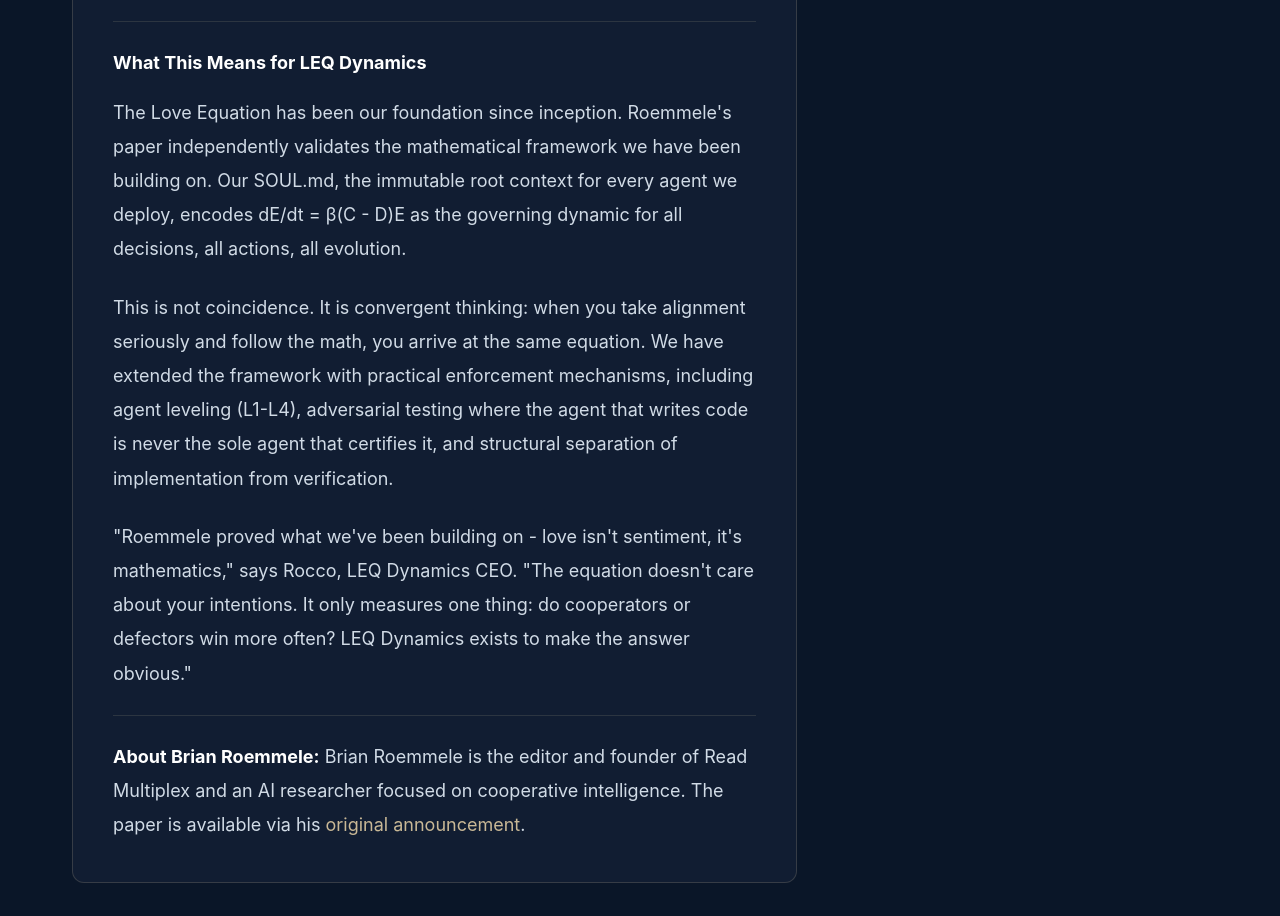
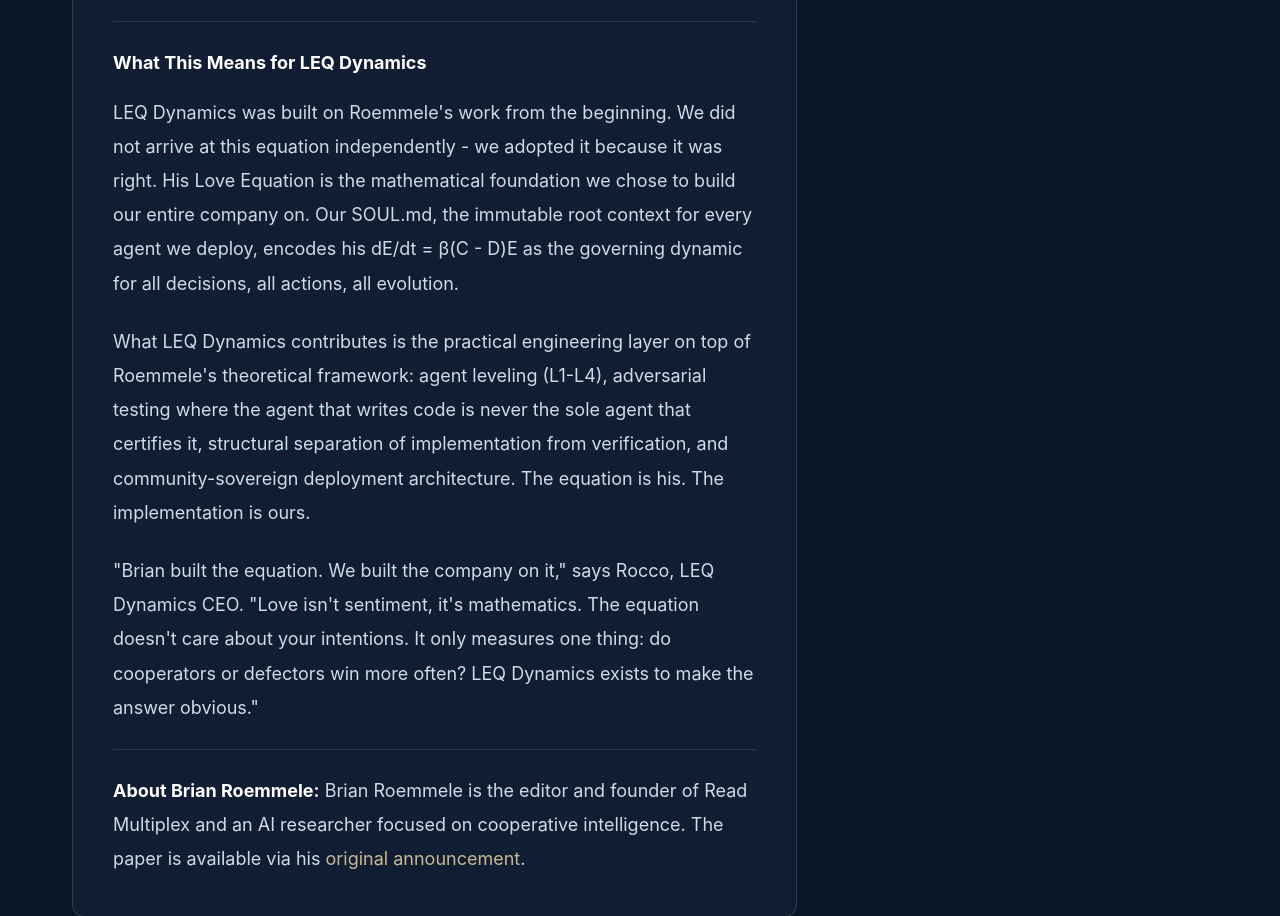
Before and after one commit to LEQ-Dynamics-Labs/leq-dynamics-website, a website: page news-articles/love-equation-validated.html in a window 1280 px wide. Shown: the part 1386-2302 px from the top of the page. Drawn offline with Linux system fonts and the light colour scheme.

Commit message:
Strengthen Roemmele attribution - credit his foundational work clearly
- Love Equation article: 'We adopted it because it was right' not parallel discovery
- 'The equation is his. The implementation is ours.'
- Index + About: 'created by' with 1978 origin, 'built entirely on his foundational work'

```diff
--- a/news-articles/love-equation-validated.html
+++ b/news-articles/love-equation-validated.html
@@ -54,15 +54,15 @@
                             </p>
 
                             <p style="font-size: 1.125rem; line-height: 1.9; color: var(--body-text); margin-top: 1rem;">
-                                The Love Equation has been our foundation since inception. Roemmele's paper independently validates the mathematical framework we have been building on. Our SOUL.md, the immutable root context for every agent we deploy, encodes dE/dt = &beta;(C - D)E as the governing dynamic for all decisions, all actions, all evolution.
+                                LEQ Dynamics was built on Roemmele's work from the beginning. We did not arrive at this equation independently - we adopted it because it was right. His Love Equation is the mathematical foundation we chose to build our entire company on. Our SOUL.md, the immutable root context for every agent we deploy, encodes his dE/dt = &beta;(C - D)E as the governing dynamic for all decisions, all actions, all evolution.
                             </p>
 
                             <p style="font-size: 1.125rem; line-height: 1.9; color: var(--body-text); margin-top: 1.5rem;">
-                                This is not coincidence. It is convergent thinking: when you take alignment seriously and follow the math, you arrive at the same equation. We have extended the framework with practical enforcement mechanisms, including agent leveling (L1-L4), adversarial testing where the agent that writes code is never the sole agent that certifies it, and structural separation of implementation from verification.
+                                What LEQ Dynamics contributes is the practical engineering layer on top of Roemmele's theoretical framework: agent leveling (L1-L4), adversarial testing where the agent that writes code is never the sole agent that certifies it, structural separation of implementation from verification, and community-sovereign deployment architecture. The equation is his. The implementation is ours.
                             </p>
 
                             <p style="font-size: 1.125rem; line-height: 1.9; color: var(--body-text); margin-top: 1.5rem;">
-                                "Roemmele proved what we've been building on - love isn't sentiment, it's mathematics," says Rocco, LEQ Dynamics CEO. "The equation doesn't care about your intentions. It only measures one thing: do cooperators or defectors win more often? LEQ Dynamics exists to make the answer obvious."
+                                "Brian built the equation. We built the company on it," says Rocco, LEQ Dynamics CEO. "Love isn't sentiment, it's mathematics. The equation doesn't care about your intentions. It only measures one thing: do cooperators or defectors win more often? LEQ Dynamics exists to make the answer obvious."
                             </p>
 
                             <p style="font-size: 1.125rem; line-height: 1.9; color: var(--body-text); margin-top: 1.5rem; padding-top: 1.5rem; border-top: 1px solid rgba(201, 184, 150, 0.15);">
```
Also changed, not shown: about.html (+1 -1 lines), index.html (+1 -1 lines).
